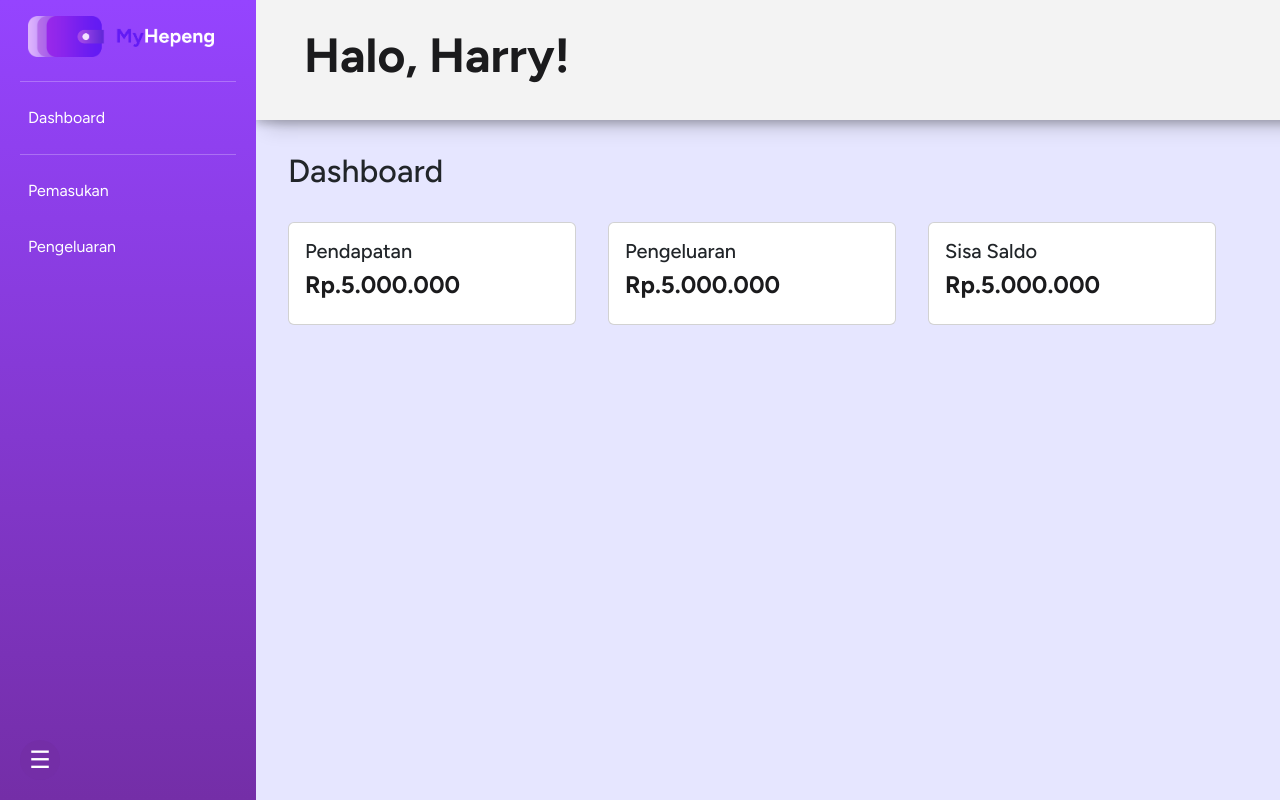
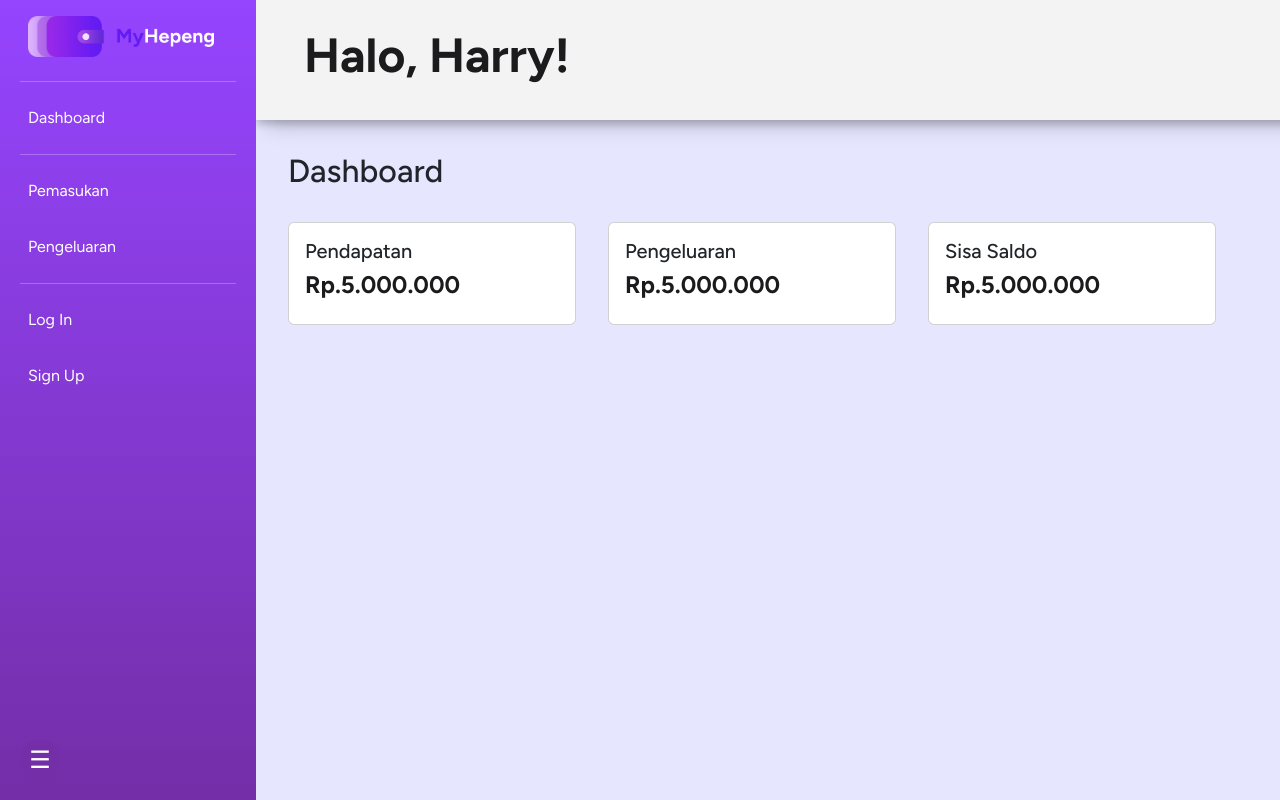
Before and after one commit to Rafaellsimarmata/my-hepeng, a PHP site: page / in a window 1280 px wide; the page is wider, and only the part inside the window is pictured. Run offline with PHP 8.4, Linux system fonts and the light colour scheme.

Commit message:
added login n signup buttons

```diff
--- a/index.php
+++ b/index.php
@@ -13,7 +13,6 @@
 <body>
     <div class="container-fluid">
         <div class="row">
-            <button id="sidebarCollapse">&#9776;</button>
             <nav id="sidebar" class="sidebar">
                 <a class="navbar-brand" href="index.php"><img src="img/logo-sekunder-dark.png" alt="MyHepeng" class="main-logo"></a>
                 <hr>
@@ -35,10 +34,25 @@
                                 Pengeluaran
                             </a>
                         </li>
+                        <hr>
+                        <li class="nav-item">
+                            <a class="nav-link" href="login.php">
+                                Log In
+                            </a>
+                        </li>
+                        <li class="nav-item">
+                            <a class="nav-link" href="login.php">
+                                Sign Up
+                            </a>
+                        </li>
+                    </ul>
+
                     </ul>
                 </div>
+                <button id="sidebarCollapse">&#9776;</button>
+            </nav>
 
-            </nav>
+
             <main>
                 <!-- Greeting -->
                 <section class="greeting">
```
